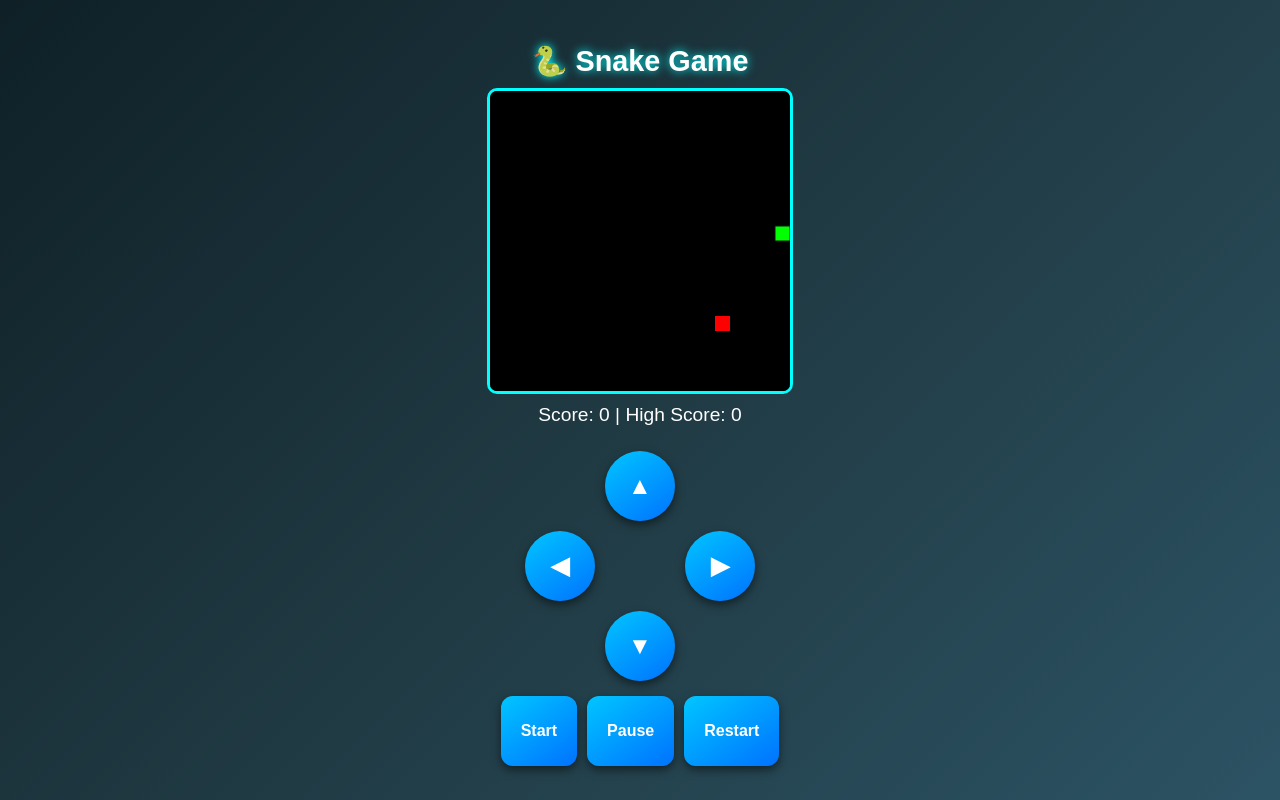
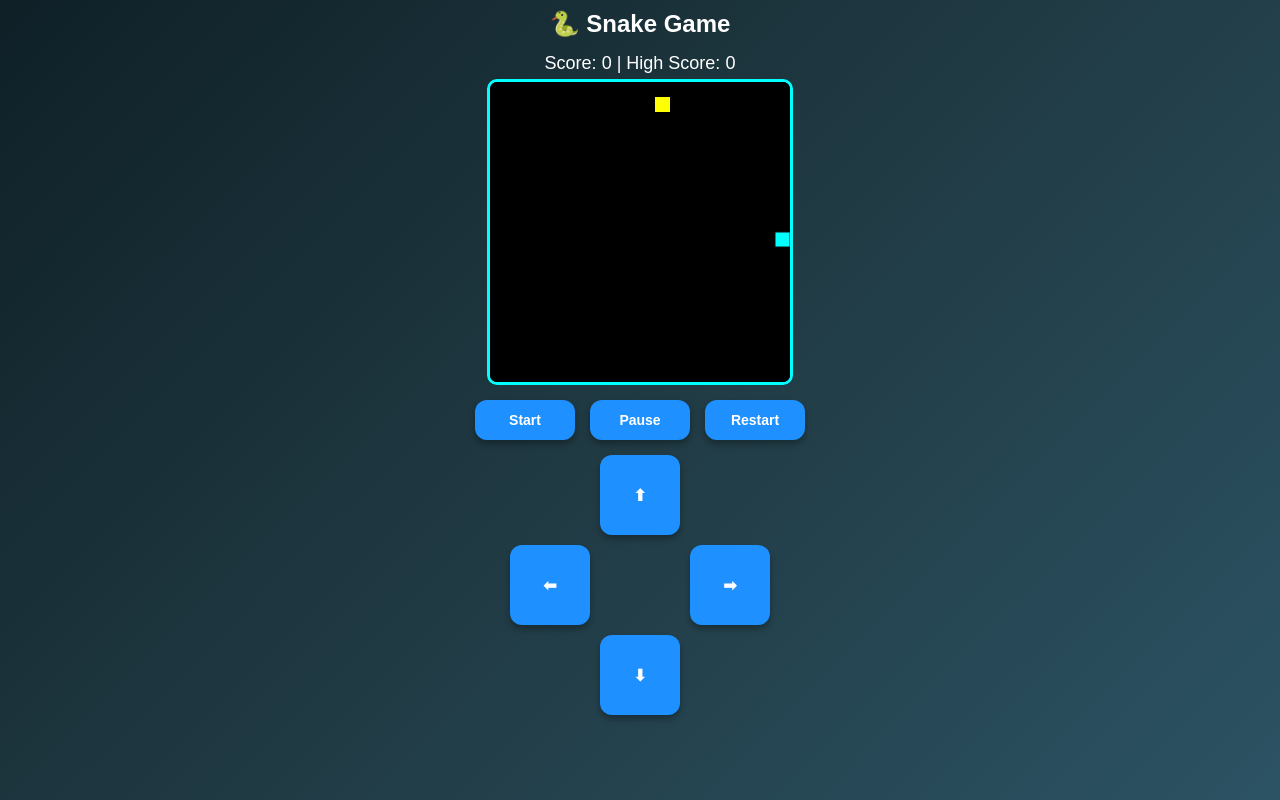
Before and after one commit to ihakkan/Snake-Game, a plain HTML site: page index.html in a window 1280 px wide. Both pictures are taken after a click on the button "Start". Drawn offline with Linux system fonts and the light colour scheme.

Commit message:
Update index.html

```diff
--- a/index.html
+++ b/index.html
@@ -1,224 +1,240 @@
 <!DOCTYPE html>
 <html lang="en">
 <head>
-  <meta charset="UTF-8">
-  <meta name="viewport" content="width=device-width, initial-scale=1.0">
-  <title>Snake Game - Mobile</title>
+  <meta charset="UTF-8" />
+  <meta name="viewport" content="width=device-width, initial-scale=1.0" />
+  <title>Snake Game</title>
   <style>
     body {
       margin: 0;
-      font-family: Arial, sans-serif;
+      padding: 0;
       display: flex;
       flex-direction: column;
       align-items: center;
-      justify-content: center;
+      justify-content: flex-start;
+      background: linear-gradient(135deg, #0f2027, #203a43, #2c5364);
+      font-family: Arial, sans-serif;
       height: 100vh;
-      background: linear-gradient(135deg, #0f2027, #203a43, #2c5364);
       color: #fff;
-      overflow: hidden;
     }
 
     h1 {
       margin: 10px;
-      font-size: 1.8rem;
-      text-shadow: 0 0 10px cyan;
+      font-size: 24px;
+      text-align: center;
     }
 
-    #gameBoard {
-      background: #111;
-      border: 3px solid cyan;
+    #scoreBoard {
+      margin: 5px 0;
+      font-size: 18px;
+      text-align: center;
+    }
+
+    canvas {
+      background: #000;
+      border: 3px solid #0ff;
       border-radius: 10px;
       display: block;
     }
 
-    #scoreBoard {
-      margin: 10px;
-      font-size: 1.2rem;
-      text-align: center;
-    }
-
-    .btn-container {
+    /* Controls wrapper */
+    #controls {
       margin-top: 15px;
       display: grid;
-      grid-template-columns: repeat(3, 70px);
-      grid-template-rows: repeat(3, 70px);
+      grid-template-columns: repeat(3, 80px);
+      grid-template-rows: repeat(3, 80px);
       gap: 10px;
       justify-content: center;
     }
 
     button {
-      width: 70px;
-      height: 70px;
+      background: #1e90ff;
       border: none;
-      border-radius: 50%;
-      background: linear-gradient(145deg, #00c6ff, #0072ff);
       color: white;
-      font-size: 1.5rem;
+      font-size: 16px;
       font-weight: bold;
-      box-shadow: 0 4px 10px rgba(0,0,0,0.5);
-      cursor: pointer;
+      border-radius: 12px;
+      box-shadow: 0 4px 6px rgba(0, 0, 0, 0.3);
       transition: 0.2s;
     }
 
     button:active {
       transform: scale(0.9);
-      box-shadow: 0 2px 5px rgba(0,0,0,0.7);
+      background: #0ff;
+      color: #000;
     }
 
-    .controls {
+    /* Special row for Start/Pause/Restart */
+    #gameButtons {
       margin-top: 15px;
       display: flex;
-      gap: 10px;
+      gap: 15px;
       flex-wrap: wrap;
       justify-content: center;
     }
 
-    .controls button {
-      width: auto;
-      padding: 10px 20px;
-      border-radius: 12px;
-      font-size: 1rem;
+    #gameButtons button {
+      width: 100px;
+      height: 40px;
+      font-size: 14px;
+    }
+
+    @media (max-width: 480px) {
+      canvas {
+        width: 260px;
+        height: 260px;
+      }
+      #controls {
+        grid-template-columns: repeat(3, 60px);
+        grid-template-rows: repeat(3, 60px);
+        gap: 8px;
+      }
+      button {
+        font-size: 14px;
+      }
     }
   </style>
 </head>
 <body>
   <h1>🐍 Snake Game</h1>
-  <canvas id="gameBoard" width="300" height="300"></canvas>
   <div id="scoreBoard">
     Score: <span id="score">0</span> | High Score: <span id="highScore">0</span>
   </div>
+  <canvas id="gameCanvas" width="300" height="300"></canvas>
 
-  <!-- Arrow Buttons -->
-  <div class="btn-container">
+  <!-- Game Control Buttons -->
+  <div id="gameButtons">
+    <button id="startBtn">Start</button>
+    <button id="pauseBtn">Pause</button>
+    <button id="restartBtn">Restart</button>
+  </div>
+
+  <!-- Directional Buttons -->
+  <div id="controls">
     <div></div>
-    <button id="up">▲</button>
+    <button id="upBtn">⬆</button>
     <div></div>
-    <button id="left">◀</button>
+    <button id="leftBtn">⬅</button>
     <div></div>
-    <button id="right">▶</button>
+    <button id="rightBtn">➡</button>
     <div></div>
-    <button id="down">▼</button>
+    <button id="downBtn">⬇</button>
     <div></div>
   </div>
 
-  <!-- Control Buttons -->
-  <div class="controls">
-    <button id="start">Start</button>
-    <button id="pause">Pause</button>
-    <button id="restart">Restart</button>
-  </div>
-
   <script>
-    const canvas = document.getElementById("gameBoard");
+    const canvas = document.getElementById("gameCanvas");
     const ctx = canvas.getContext("2d");
-    const scoreEl = document.getElementById("score");
-    const highScoreEl = document.getElementById("highScore");
-
-    let box = 15;
-    let snake, food, dx, dy, score, game, paused;
-
-    // Load High Score
-    let highScore = localStorage.getItem("snakeHighScore") || 0;
-    highScoreEl.textContent = highScore;
+    const box = 15;
+    let snake, food, dx, dy, score, highScore, gameLoop, running;
 
     function init() {
-      snake = [{x: 9 * box, y: 9 * box}];
+      snake = [{ x: 10 * box, y: 10 * box }];
       food = {
-        x: Math.floor(Math.random()* (canvas.width/box)) * box,
-        y: Math.floor(Math.random()* (canvas.height/box)) * box
+        x: Math.floor(Math.random() * (canvas.width / box)) * box,
+        y: Math.floor(Math.random() * (canvas.height / box)) * box,
       };
       dx = box;
       dy = 0;
       score = 0;
-      paused = false;
-      scoreEl.textContent = score;
+      running = false;
+      document.getElementById("score").textContent = score;
+      highScore = localStorage.getItem("snakeHighScore") || 0;
+      document.getElementById("highScore").textContent = highScore;
     }
 
-    function drawGame() {
-      if (paused) return;
-
-      ctx.fillStyle = "#000";
+    function draw() {
+      ctx.fillStyle = "black";
       ctx.fillRect(0, 0, canvas.width, canvas.height);
 
+      // Draw snake
+      snake.forEach((part, index) => {
+        ctx.fillStyle = index === 0 ? "#0ff" : "#1e90ff";
+        ctx.fillRect(part.x, part.y, box, box);
+        ctx.strokeStyle = "#111";
+        ctx.strokeRect(part.x, part.y, box, box);
+      });
+
       // Draw food
-      ctx.fillStyle = "red";
+      ctx.fillStyle = "#ff0";
       ctx.fillRect(food.x, food.y, box, box);
 
-      // Draw snake
-      for (let i = 0; i < snake.length; i++) {
-        ctx.fillStyle = i === 0 ? "lime" : "green";
-        ctx.fillRect(snake[i].x, snake[i].y, box, box);
-        ctx.strokeStyle = "#111";
-        ctx.strokeRect(snake[i].x, snake[i].y, box, box);
+      // Move snake
+      let head = { x: snake[0].x + dx, y: snake[0].y + dy };
+
+      // Check collision with walls
+      if (
+        head.x < 0 ||
+        head.y < 0 ||
+        head.x >= canvas.width ||
+        head.y >= canvas.height ||
+        snake.some((part) => part.x === head.x && part.y === head.y)
+      ) {
+        clearInterval(gameLoop);
+        running = false;
+        alert("Game Over! Your score: " + score);
+        return;
       }
 
-      // Snake movement
-      let headX = snake[0].x + dx;
-      let headY = snake[0].y + dy;
+      snake.unshift(head);
 
       // Eat food
-      if (headX === food.x && headY === food.y) {
+      if (head.x === food.x && head.y === food.y) {
         score++;
-        scoreEl.textContent = score;
+        document.getElementById("score").textContent = score;
+        if (score > highScore) {
+          highScore = score;
+          localStorage.setItem("snakeHighScore", highScore);
+          document.getElementById("highScore").textContent = highScore;
+        }
         food = {
-          x: Math.floor(Math.random()* (canvas.width/box)) * box,
-          y: Math.floor(Math.random()* (canvas.height/box)) * box
+          x: Math.floor(Math.random() * (canvas.width / box)) * box,
+          y: Math.floor(Math.random() * (canvas.height / box)) * box,
         };
       } else {
         snake.pop();
       }
-
-      let newHead = {x: headX, y: headY};
-
-      // Game Over conditions
-      if (
-        headX < 0 || headY < 0 ||
-        headX >= canvas.width || headY >= canvas.height ||
-        collision(newHead, snake)
-      ) {
-        clearInterval(game);
-        if (score > highScore) {
-          highScore = score;
-          localStorage.setItem("snakeHighScore", highScore);
-        }
-        highScoreEl.textContent = highScore;
-        alert("Game Over! Final Score: " + score);
-        return;
-      }
-
-      snake.unshift(newHead);
     }
 
-    function collision(head, array) {
-      for (let i = 0; i < array.length; i++) {
-        if (head.x === array[i].x && head.y === array[i].y) return true;
-      }
-      return false;
+    // Direction control
+    function setDirection(x, y) {
+      if (dx === -x || dy === -y) return;
+      dx = x;
+      dy = y;
     }
 
-    function startGame() {
+    document.addEventListener("keydown", (e) => {
+      if (e.key === "ArrowUp") setDirection(0, -box);
+      else if (e.key === "ArrowDown") setDirection(0, box);
+      else if (e.key === "ArrowLeft") setDirection(-box, 0);
+      else if (e.key === "ArrowRight") setDirection(box, 0);
+    });
+
+    // Button controls (faster response)
+    document.getElementById("upBtn").onclick = () => setDirection(0, -box);
+    document.getElementById("downBtn").onclick = () => setDirection(0, box);
+    document.getElementById("leftBtn").onclick = () => setDirection(-box, 0);
+    document.getElementById("rightBtn").onclick = () => setDirection(box, 0);
+
+    // Start, Pause, Restart
+    document.getElementById("startBtn").onclick = () => {
+      if (!running) {
+        running = true;
+        gameLoop = setInterval(draw, 180); // slower snake
+      }
+    };
+    document.getElementById("pauseBtn").onclick = () => {
+      clearInterval(gameLoop);
+      running = false;
+    };
+    document.getElementById("restartBtn").onclick = () => {
+      clearInterval(gameLoop);
       init();
-      clearInterval(game);
-      game = setInterval(drawGame, 100);
-    }
+      running = true;
+      gameLoop = setInterval(draw, 180);
+    };
 
-    document.getElementById("start").onclick = startGame;
-    document.getElementById("pause").onclick = () => paused = !paused;
-    document.getElementById("restart").onclick = startGame;
-
-    // Direction controls
-    document.getElementById("up").onclick = () => { if (dy === 0) { dx = 0; dy = -box; } };
-    document.getElementById("down").onclick = () => { if (dy === 0) { dx = 0; dy = box; } };
-    document.getElementById("left").onclick = () => { if (dx === 0) { dx = -box; dy = 0; } };
-    document.getElementById("right").onclick = () => { if (dx === 0) { dx = box; dy = 0; } };
-
-    // Keyboard support
-    document.addEventListener("keydown", (e) => {
-      if (e.key === "ArrowUp" && dy === 0) { dx = 0; dy = -box; }
-      else if (e.key === "ArrowDown" && dy === 0) { dx = 0; dy = box; }
-      else if (e.key === "ArrowLeft" && dx === 0) { dx = -box; dy = 0; }
-      else if (e.key === "ArrowRight" && dx === 0) { dx = box; dy = 0; }
-    });
+    init();
   </script>
 </body>
-</html>
+  </html>
```
